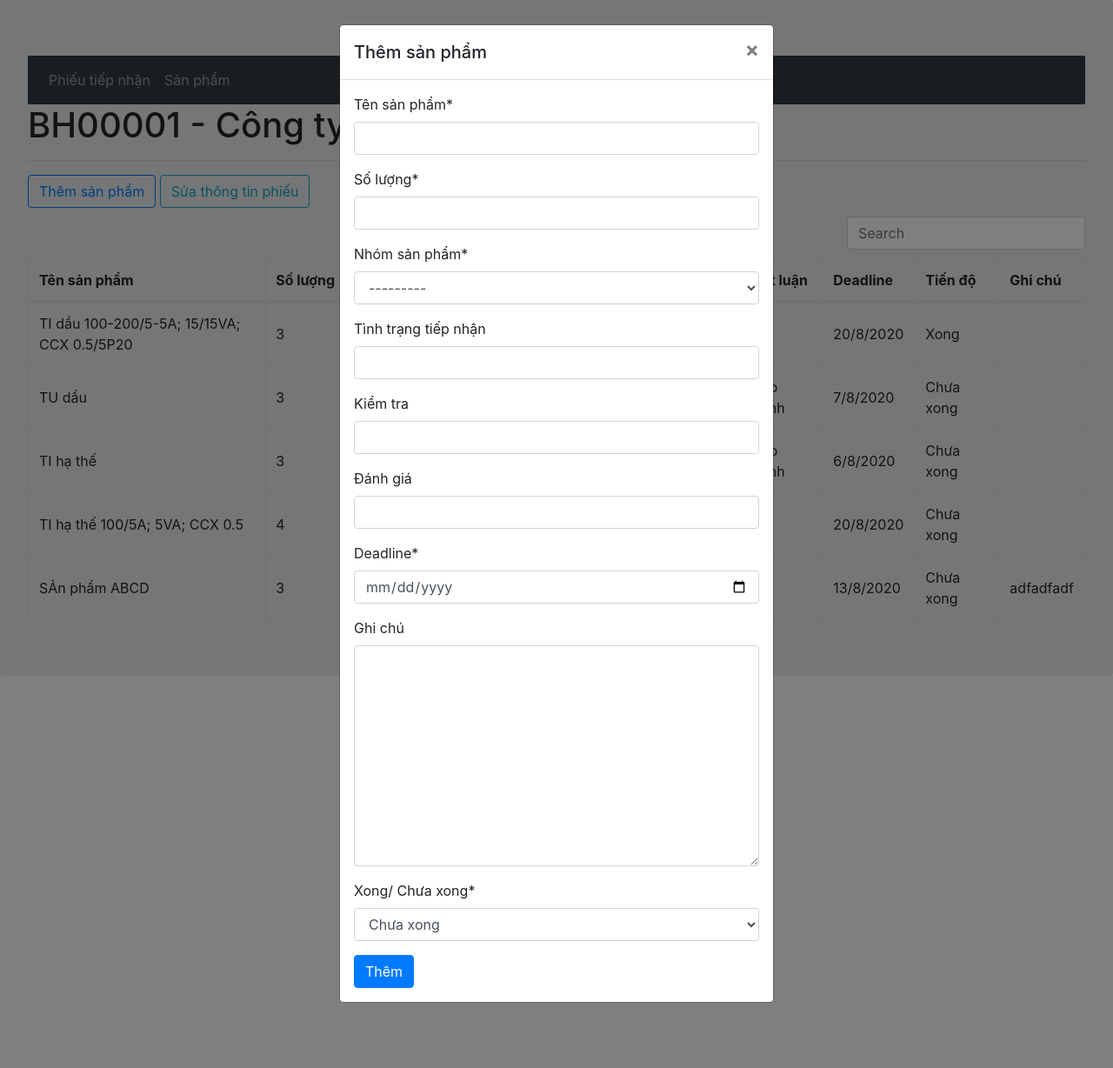
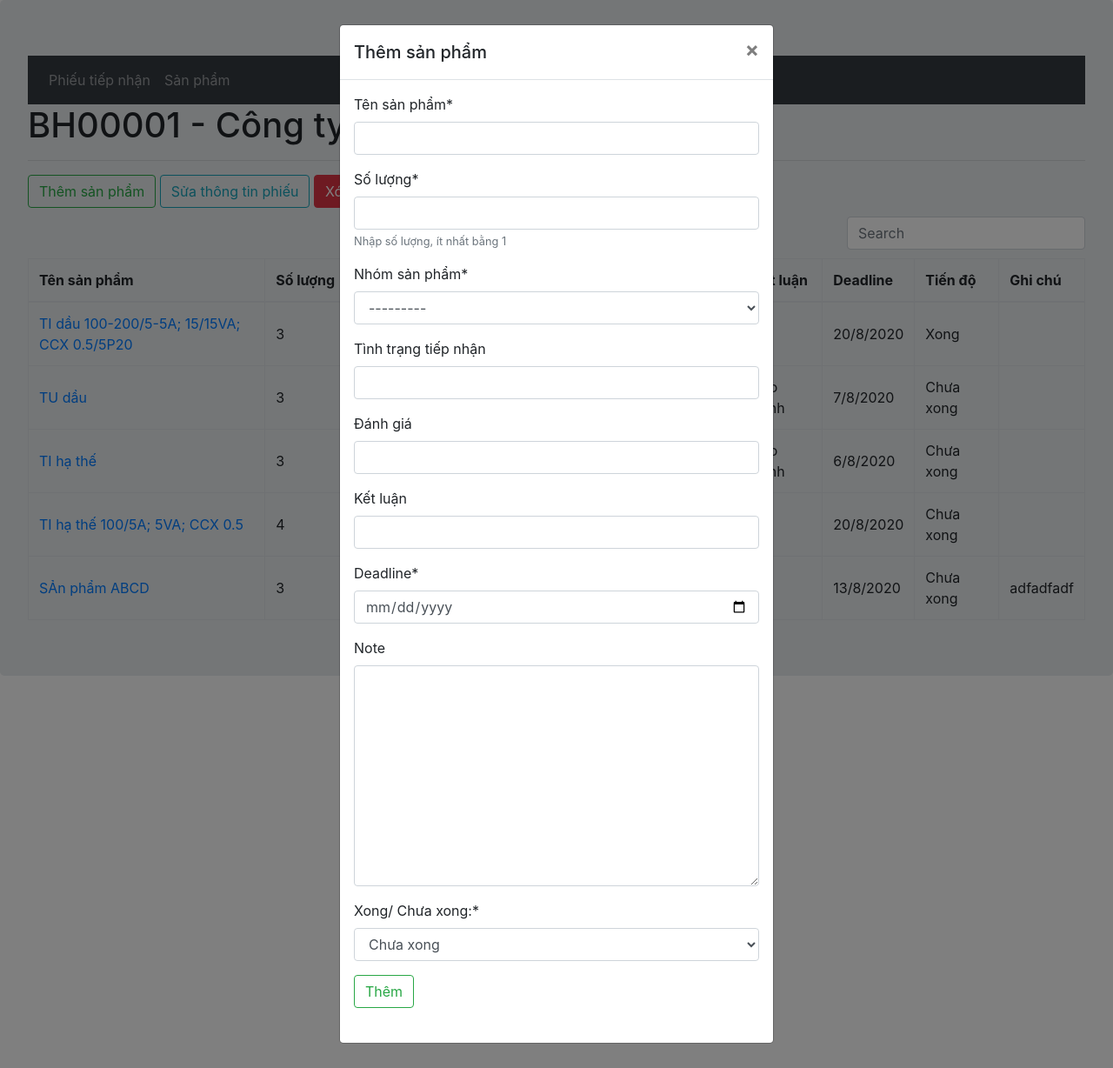
Before and after one commit to Lerros92/emicproject, a Django app: page /warranty/note/detail/1 in a window 1280 px wide, after a click on "Thêm sản phẩm". Shown: the whole page at 87% size. Run offline with Django 3.2, Linux system fonts and the light colour scheme; data comes from the database, SQL or seed files in the repository; both versions use the stored data as it was after the commit; some libraries are stand-ins or nearby versions.

Commit message:
Add delete view

```diff
--- a/warranty/forms.py
+++ b/warranty/forms.py
@@ -19,17 +19,7 @@ class ItemAddForm(forms.ModelForm):
         model = Item
         # fields = '__all__'
         exclude = ['noteNumber']
-        labels = {
-            'itemName': "Tên sản phẩm",
-            'quantity': 'Số lượng',
-            'itemGroup': 'Nhóm sản phẩm',
-            'status': 'Tình trạng tiếp nhận',
-            'check': 'Kiểm tra',
-            'conclude': 'Đánh giá',
-            'deadline': 'Deadline',
-            'note': 'Ghi chú',
-            'done': "Xong/ Chưa xong"
-        }
+        help_texts = {'quantity': "Nhập số lượng, ít nhất bằng 1",}
         widgets = {
         'deadline': DateInput(),
         }
--- a/warranty/models.py
+++ b/warranty/models.py
@@ -1,5 +1,6 @@
 from django.db import models
 from datetime import datetime, timedelta
+from django.core.validators import MinValueValidator
 
 # Create your models here.
 
@@ -20,20 +21,21 @@ class Item(models.Model):
         ("TIKHO24O", "TI khô 24kV ngoài trời"),
         ("TIHT", "TI hạ thế"),
     ]
+
     noteNumber = models.ForeignKey(Note, on_delete=models.CASCADE, related_name="item", verbose_name="Phiếu tiếp nhận")
     itemName = models.CharField(max_length=60, verbose_name="Tên sản phẩm")
-    quantity = models.IntegerField(null=False, verbose_name="Số lượng")
+    quantity = models.IntegerField(null=False, verbose_name="Số lượng", validators=[MinValueValidator(1)], )
     itemGroup = models.CharField(max_length=10, choices=group, verbose_name="Nhóm sản phẩm")
     status = models.CharField(max_length=128, blank=True, verbose_name="Tình trạng tiếp nhận")
     check = models.CharField(max_length=128, blank=True, verbose_name="Đánh giá")
     conclude = models.CharField(max_length=128, blank=True, verbose_name="Kết luận")
-    deadline = models.DateField(verbose_name="Deadline")
+    deadline = models.DateField()
     note = models.TextField(blank=True)
-    done = models.BooleanField(choices=[(True, "Xong"), (False, "Chưa xong")], default=False)
+    done = models.BooleanField(verbose_name="Xong/ Chưa xong:", choices=[(True, "Xong"), (False, "Chưa xong")], default=False)
     #null=False, default=(datetime.now() + timedelta(days=2)).date()
 
     def __str__(self):
-        return f"{self.itemName} -> {self.noteNumber}"
+        return f"{self.itemName} thuộc phiếu {self.noteNumber}"
 
 class ItemLog(models.Model):
     item = models.ForeignKey(Item, on_delete=models.CASCADE, related_name="log", verbose_name="Sản phẩm")
@@ -42,4 +44,4 @@ class ItemLog(models.Model):
     note = models.TextField(blank=True, verbose_name="Ghi chú")
 
     def __str__(self):
-        return f"{self.item} - {self.content} - {self.date}"
+        return f"{self.content} ngày {self.date} của sản phẩm {self.item}"
--- a/warranty/templates/warranty/note_detail.html
+++ b/warranty/templates/warranty/note_detail.html
@@ -4,9 +4,10 @@
 {% block content %}
 <h1>{{ note_detail }}</h1>
 <hr>
-<button type="button" class="btn btn-outline-primary" data-toggle="modal" data-target="#formModal">Thêm sản
+<button type="button" class="btn btn-outline-success" data-toggle="modal" data-target="#formModal">Thêm sản
     phẩm</button>
 <a href="{% url 'warranty:note_update' note_detail.id %}" class="btn btn-outline-info">Sửa thông tin phiếu</a>
+<a href="{% url 'warranty:note_delete' note_detail.id %}" class="btn btn-danger">Xóa phiếu</a>
 <div class="modal fade" id="formModal" tabindex="-1" role="dialog" aria-labelledby="formModalLabel" aria-hidden="true">
     <div class="modal-dialog modal-dialog-scrollable" role="document">
         <div class="modal-content">
@@ -21,8 +22,9 @@
                     <input type="hidden" name="noteNumber" value="{{ note_detail.id }}">
                     {{ form|crispy }}
 
-                <button type="submit" class="btn btn-primary">Thêm</button>
+                <button type="submit" class="btn btn-outline-success">Thêm</button>
                 </form>
+                <br>
             </div>
 
         </div>
@@ -48,7 +50,9 @@
 
         {% for item in items %}
         <tr>
-            <td>{{ item.itemName }}</td>
+            <td>
+                <a href="{% url 'warranty:item_detail' item.id %}">{{ item.itemName }}</a>
+            </td>
             <td>{{ item.quantity }}</td>
             <td>{{ item.get_itemGroup_display }}</td>
             <td>{{ item.status }}</td>
--- a/warranty/templates/warranty/note_list.html
+++ b/warranty/templates/warranty/note_list.html
@@ -17,7 +17,7 @@
 
                 {% for note in note_list %}
                 <tr>
-                    <td><a href="{% url 'warranty:note_update' note.id %}">{{ note.noteNumber }}</a></td>
+                    <td><a href="{% url 'warranty:note_detail' note.id %}">{{ note.noteNumber }}</a></td>
                     <td>{{ note.customers }}</td>
                     <td>{{ note.receiveDay|date:"j/n/Y" }}</td>
                     <td>{{ note.note }}</td>
--- a/warranty/templates/warranty/note_update.html
+++ b/warranty/templates/warranty/note_update.html
@@ -9,5 +9,6 @@
         {{ form|crispy }}
 
     <button type="submit" class="btn btn-outline-primary">Lưu</button>
+    <br>
 </form>
 {% endblock %}
--- a/warranty/urls.py
+++ b/warranty/urls.py
@@ -13,6 +13,7 @@ urlpatterns += [
     path('note/create/', views.NoteCreate.as_view(), name='note_create'),
     path('note/detail/<int:pk>', views.NoteDetail, name='note_detail'),
     path('note/update/<int:pk>', views.NoteUpdate.as_view(), name='note_update'),
+    path('note/delete/<int:pk>', views.NoteDelete.as_view(), name='note_delete'),
     # path('author/<int:pk>/delete/', views.AuthorDelete.as_view(), name='author_delete'),
 ]
 
@@ -22,10 +23,12 @@ urlpatterns += [
     path('items', views.ItemListView.as_view(), name = 'items'),
     path('items/<int:pk>', views.ItemDetailView.as_view(), name = 'item_detail'),
     path('items/edit/<int:pk>', views.ItemUpdate.as_view(), name = 'item_edit'),
+    path('items/delete/<int:pk>', views.ItemDelete.as_view(), name = 'item_delete'),
 ]
 
 #ITEM LOG URLS:
 urlpatterns += [
     path('log/add/', views.LogCreate, name = 'log_add'),
+    path('log/delete/<int:pk>', views.ItemLogDelete.as_view(), name = 'log_delete'),
 
 ]
--- a/warranty/views.py
+++ b/warranty/views.py
@@ -4,7 +4,7 @@ from django.views import generic
 from django.views.generic.edit import CreateView, UpdateView, DeleteView
 from django.urls import reverse_lazy
 from django.http import HttpResponse
-from .models import Note, Item
+from .models import Note, Item, ItemLog
 from .forms import NoteCreateForm, ItemAddForm, NoteUpdateForm, ItemUpdateForm, LogCreateForm
 # Create your views here.
 
@@ -12,6 +12,7 @@ from .forms import NoteCreateForm, ItemAddForm, NoteUpdateForm, ItemUpdateForm,
 
 
 #<---------------View for project--------------->
+#index
 def index(request):
     return HttpResponse("Hello world")
 
@@ -21,7 +22,8 @@ class NoteListView(generic.ListView):
 class ItemListView(generic.ListView):
     model = Item
 
-
+#<-------------------Note Views------------------->
+#CREATE
 class NoteCreate(CreateView):
     # form_class = NoteForm
     model = Note
@@ -29,17 +31,7 @@ class NoteCreate(CreateView):
     template_name = 'warranty/note_create.html'
     success_url = reverse_lazy('warranty:notes')
 
-def AddNote(request):
-    if request.method == 'POST':
-        form = NoteForm(request.POST)
-        if form.is_valid():
-            form.save()
-            return redirect('warranty:notes')
-        else:
-            return render(request,'warranty/addnote_page.html',{'form':form})
-    else:
-        form = NoteForm()
-        return render(request,'warranty/addnote_page.html',{'form':form})
+#READ
 
 def NoteDetail(request, pk):
     if request.method == 'POST':
@@ -56,10 +48,12 @@ def NoteDetail(request, pk):
         }
         return render(request, 'warranty/note_detail.html', context)
 
-class ItemUpdate(generic.UpdateView):
-    model = Item
-    form_class = ItemUpdateForm
-    template_name = 'warranty/item_update.html'
+#UPDATE
+class NoteUpdate(UpdateView):
+    model = Note
+    form_class = NoteUpdateForm
+    template_name = 'warranty/note_update.html'
+    # success_url = reverse_lazy('warranty:notes')
 
     def get_context_data(self, **kwargs):
         context = super().get_context_data(**kwargs)
@@ -67,8 +61,17 @@ class ItemUpdate(generic.UpdateView):
         return context
 
     def get_success_url(self, **kwargs):
-        return reverse_lazy("warranty:note_detail", args=(self.object.noteNumber.id,))
+        return reverse_lazy("warranty:note_detail", args=(self.object.id,))
 
+#DELETE
+class NoteDelete(DeleteView):
+    model = Note
+    template_name = "warranty/note_delete.html"
+    success_url = "warranty:notes"
+
+
+#<-------------------Item Views------------------->
+#CREATE
 def AddItem(request):
     if request.method == 'POST':
         form = ItemAddForm(request.POST)
@@ -93,20 +96,7 @@ def AddItem(request):
         form = ItemAddForm()
         return render(request, 'warranty/additem_page.html', {'form':form})
 
-class NoteUpdate(UpdateView):
-    model = Note
-    form_class = NoteUpdateForm
-    template_name = 'warranty/note_update.html'
-    # success_url = reverse_lazy('warranty:notes')
-
-    def get_context_data(self, **kwargs):
-        context = super().get_context_data(**kwargs)
-        context['noteNumber']=self.object.noteNumber
-        return context
-
-    def get_success_url(self, **kwargs):
-        return reverse_lazy("warranty:note_detail", args=(self.object.id,))
-
+#READ
 class ItemDetailView(generic.DetailView):
     model = Item
 
@@ -115,6 +105,26 @@ class ItemDetailView(generic.DetailView):
         context['ItemLogs']=self.object.log.all()
         return context
 
+#UPDATE
+class ItemUpdate(generic.UpdateView):
+    model = Item
+    form_class = ItemUpdateForm
+    template_name = 'warranty/item_update.html'
+
+    def get_context_data(self, **kwargs):
+        context = super().get_context_data(**kwargs)
+        context['noteNumber']=self.object.noteNumber
+        return context
+
+    def get_success_url(self, **kwargs):
+        return reverse_lazy("warranty:note_detail", args=(self.object.noteNumber.id,))
+
+class ItemDelete(DeleteView):
+    model = Item
+    template_name = "warranty/item_delete.html"
+    success_url = "warranty:items"
+
+#<-------------------ItemLog Views------------------->
 #Item log Create:
 
 def LogCreate(request):
@@ -125,3 +135,25 @@ def LogCreate(request):
             return redirect('warranty:item_detail', pk = form.cleaned_data["item"].id)
         else:
             return HttpResponse('Invalid form')
+
+
+class ItemLogDelete(DeleteView):
+    model = ItemLog
+    template_name = "warranty/log_delete.html"
+
+    def get_success_url(self, **kwargs):
+        return reverse_lazy("warranty:item_detail", args=(self.object.item.id,))
+
+
+# <------------------Test function------------------>
+def AddNote(request):
+    if request.method == 'POST':
+        form = NoteForm(request.POST)
+        if form.is_valid():
+            form.save()
+            return redirect('warranty:notes')
+        else:
+            return render(request,'warranty/addnote_page.html',{'form':form})
+    else:
+        form = NoteForm()
+        return render(request,'warranty/addnote_page.html',{'form':form})
```
Also changed, not shown: warranty/templates/warranty/item_detail.html (+4 -3 lines), db.sqlite3.
